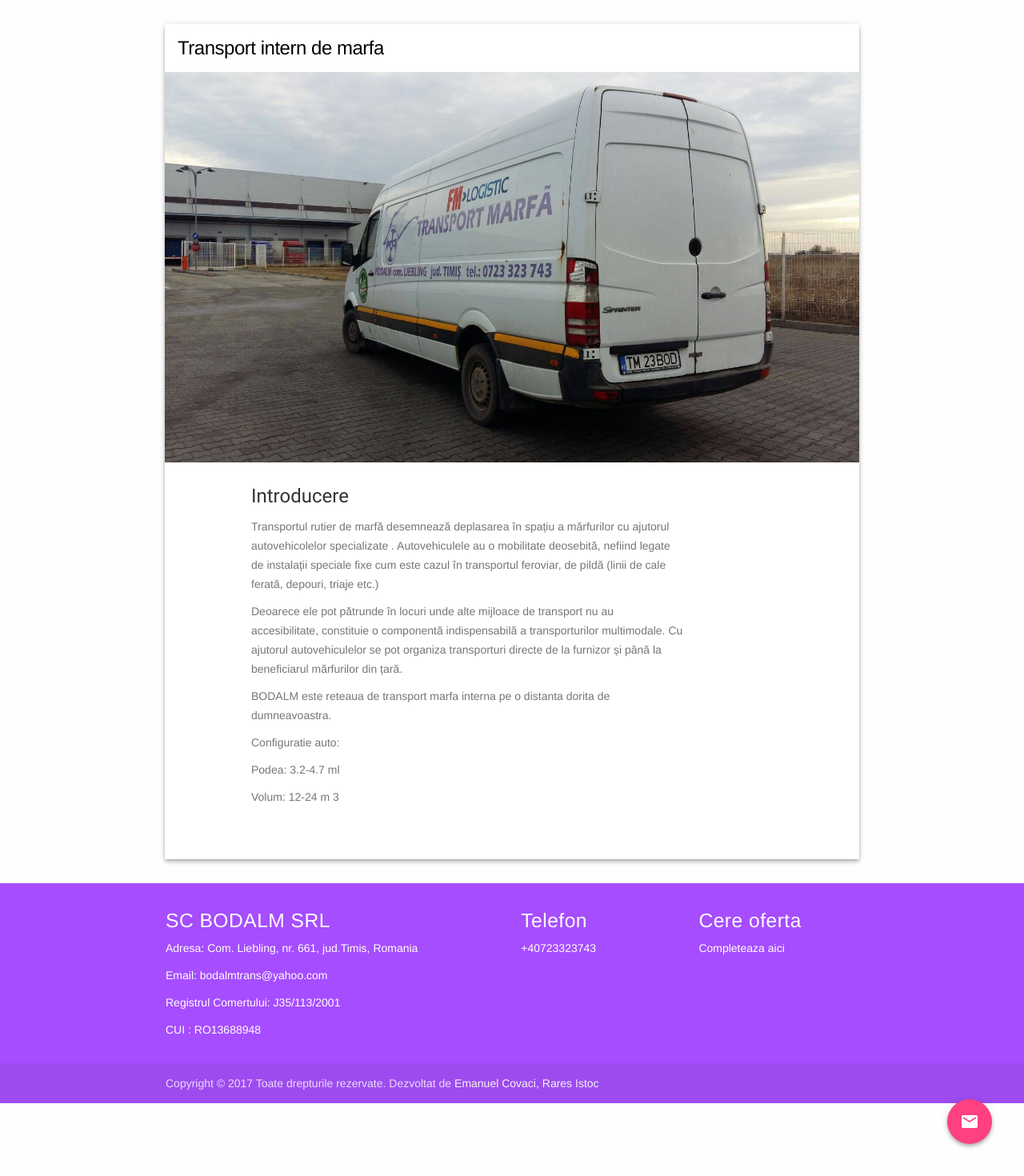
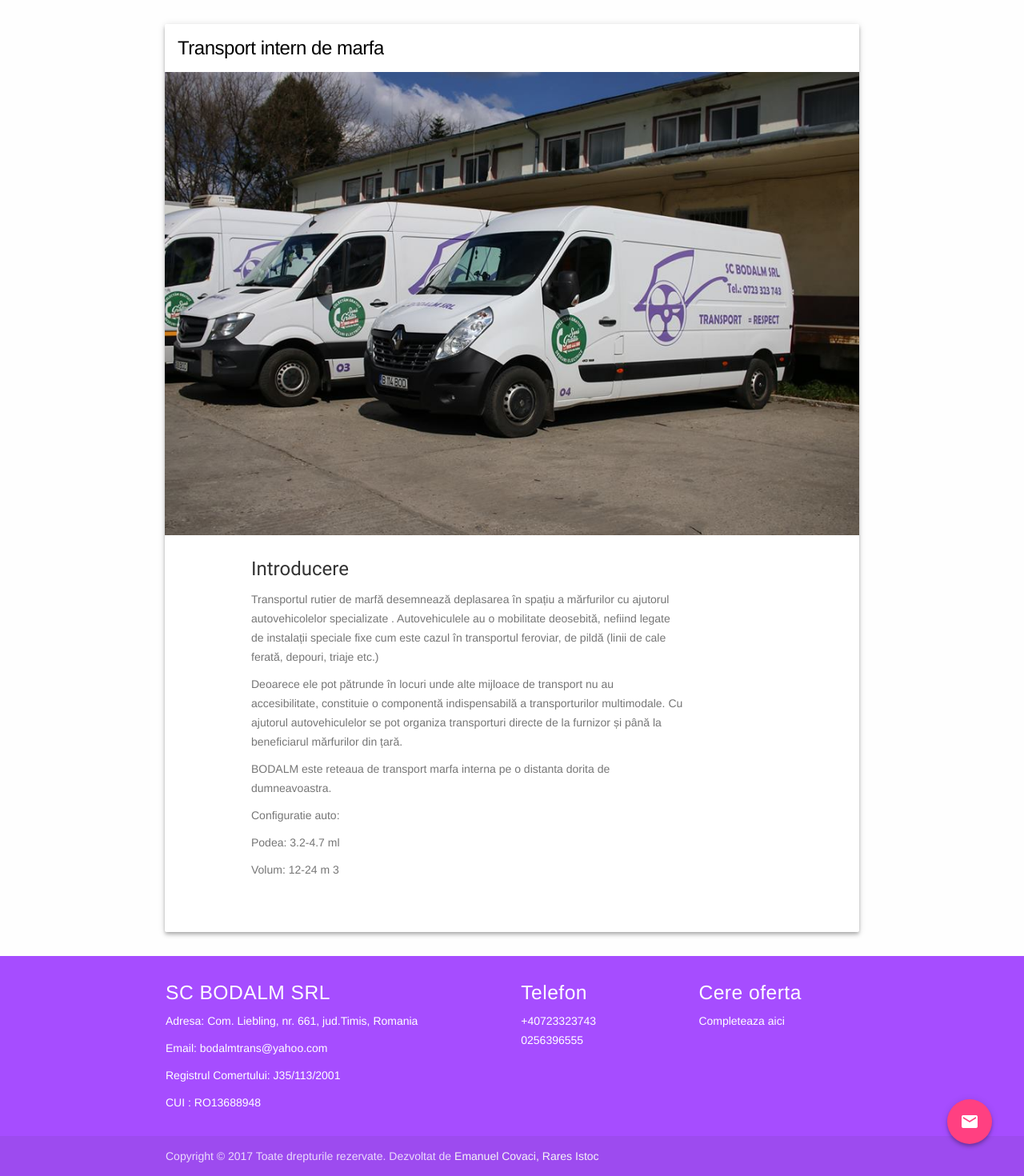
Before and after one commit to emanuelcovaci/transport-network, a Django app: page /intern in a window 1280 px wide. Shown: the part 64-1534 px from the top of the page at 80% size. Run offline with Django 3.2, Linux system fonts and the light colour scheme; some libraries are stand-ins or nearby versions.

Commit message:
update photo

```diff
--- a/src/templates/base_post.html
+++ b/src/templates/base_post.html
@@ -100,6 +100,7 @@
           <h5 class="white-text">Telefon</h5>
           <ul>
             <li><a class="white-text" href="#!"> +40723323743 </a></li>
+            <li><a class="white-text" href="#!"> 0256396555 </a></li>
           </ul>
         </div>
         <div class="col l3 s12">
--- a/src/templates/homepages/index.html
+++ b/src/templates/homepages/index.html
@@ -80,7 +80,7 @@
         <img src="{% static "poze/9.jpg" %}"> <!-- random image -->
       </li>
       <li>
-        <img src="{% static "poze/11.jpg" %}"> <!-- random image -->
+        <img  src="{% static "poze/33.jpg" %}"> <!-- random image -->
 
       </li>
       <li>
--- a/src/templates/homepages/intern.html
+++ b/src/templates/homepages/intern.html
@@ -29,7 +29,7 @@
               <div class="mdl-card__title">
                 <h1 class="mdl-card__title-text">Transport intern de marfa</h1>
             </div>
-              <div class="mdl-card__media"><img class="article-image" src="{% static "poze/6.jpg"%}" border="0" alt="Portfolio Page"></div>
+              <div class="mdl-card__media"><img class="article-image" src="{% static "poze/intern.jpg"%}" border="0" alt="Portfolio Page"></div>
 
       <div class="mdl-grid site-copy">
            <div class="mdl-cell mdl-cell--12-col"><p><h3 class="mdl-cell mdl-cell--12-col mdl-typography--headline">Introducere</h3></p>
```
Also changed, not shown: src/static/poze/33.jpg (added), src/static/poze/intern.jpg (added).
